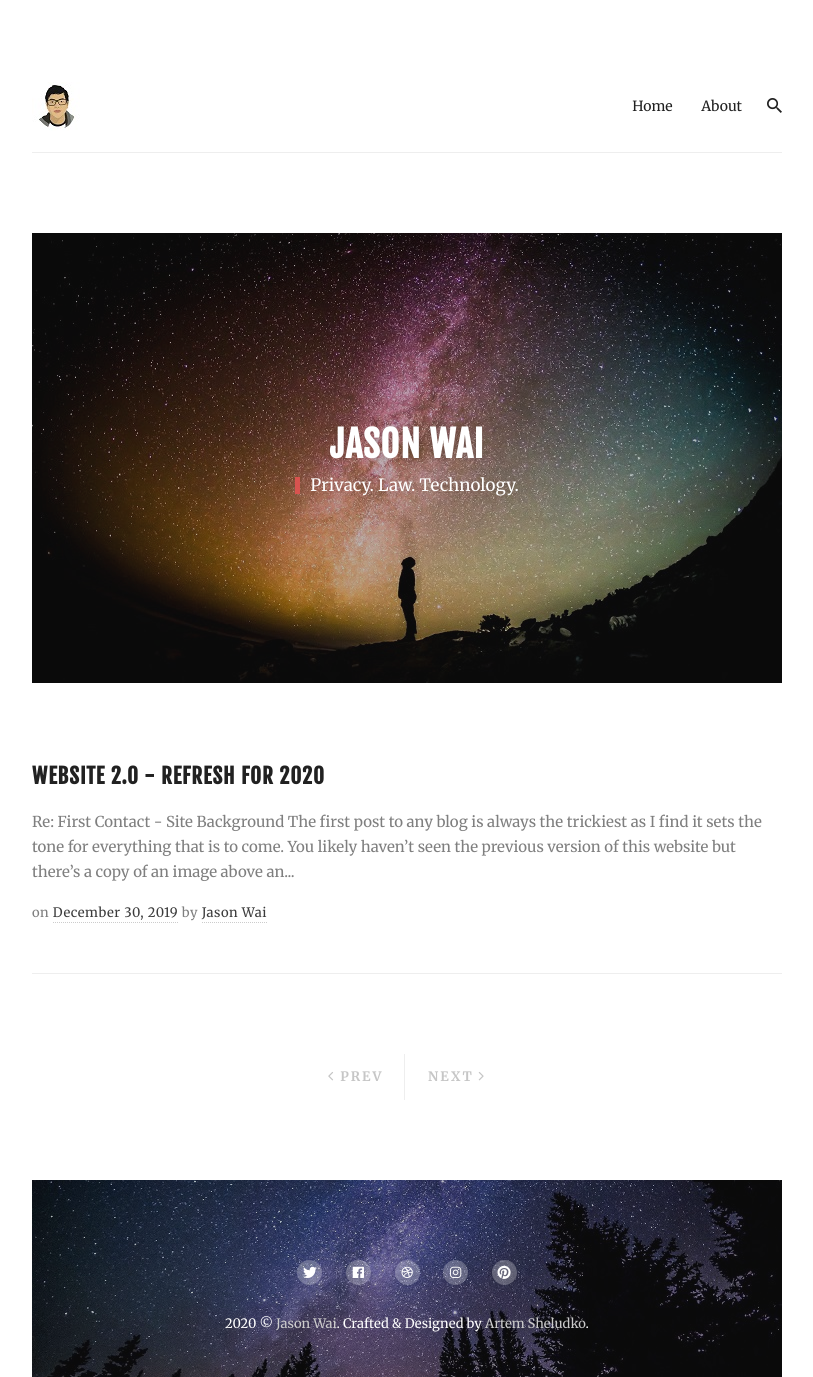
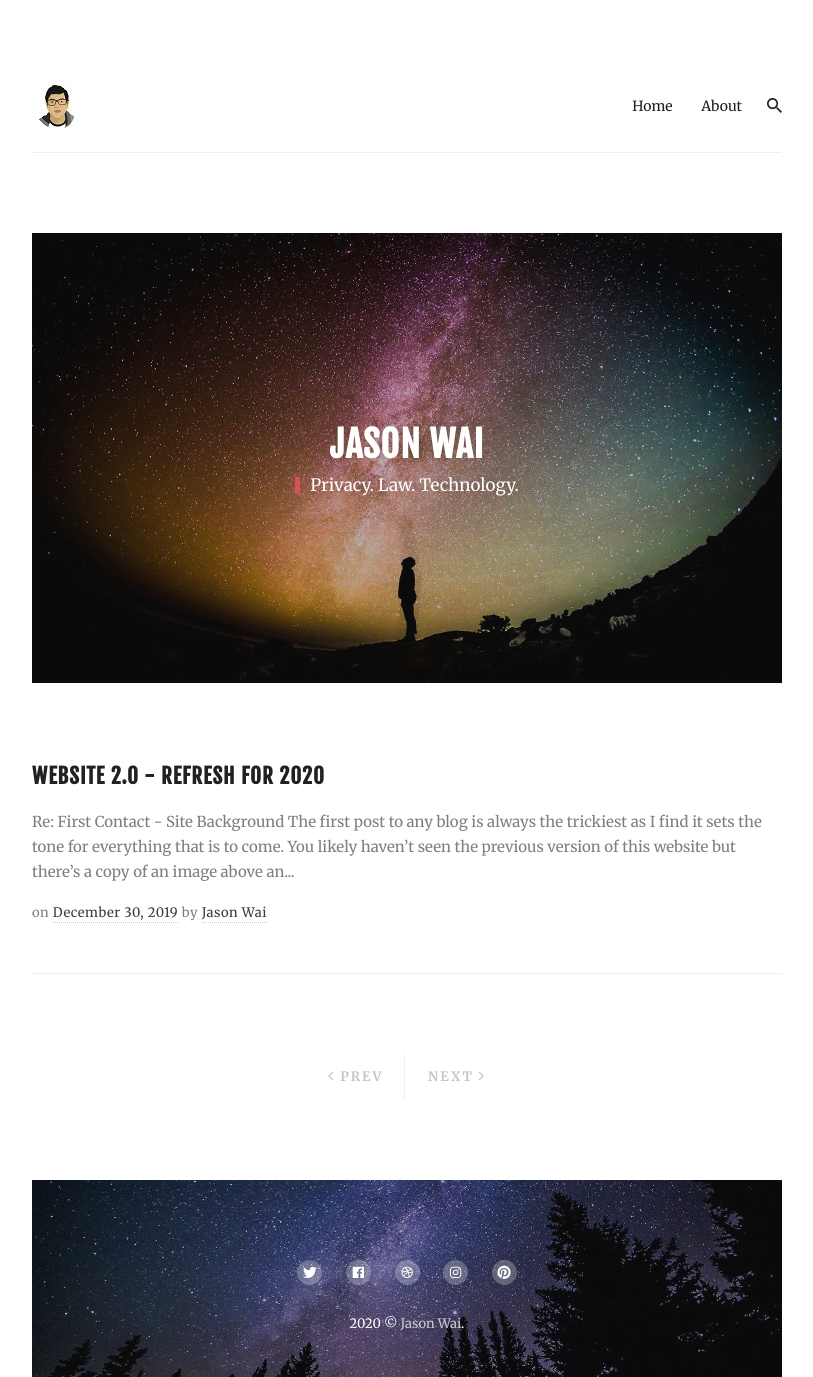
Before and after one commit to jawai/smiling-strawberry, a Jekyll site: the page built from index.html, in a window 1280 px wide. Shown: the whole page, without its empty margins (233-1046 px from the left). Built offline with Jekyll 4.4.1, drawn with Linux system fonts in a browser that asks for light colours; nearby versions of some CDN libraries; the list of posts is cut into pages by our own code.

Commit message:
Update footer.html

```diff
--- a/_includes/footer.html
+++ b/_includes/footer.html
@@ -5,7 +5,7 @@
       {% if site.footer-image %}
         <footer class="footer footer-image" style="background-image: url('{{site.footer-image | relative_url }}')">
           {% include contact-link.html %}
-            <div class="copyright wow fadeInUp" data-wow-delay=".2s">{{site.time | date: '%Y'}} &copy; <a href="/" class="copyright__link">{% if site.title %}{{site.title}}{% else %}Reked Theme{% endif %}</a>. Crafted & Designed by <a href="https://artemsheludko.github.io" class="copyright__link">Artem Sheludko</a>.</div>
+            <div class="copyright wow fadeInUp" data-wow-delay=".2s">{{site.time | date: '%Y'}} &copy; <a href="/" class="copyright__link">{% if site.title %}{{site.title}}{% else %}Reked Theme{% endif %}</a>.
         </footer>
       {% else %}
         <footer class="footer">
```
